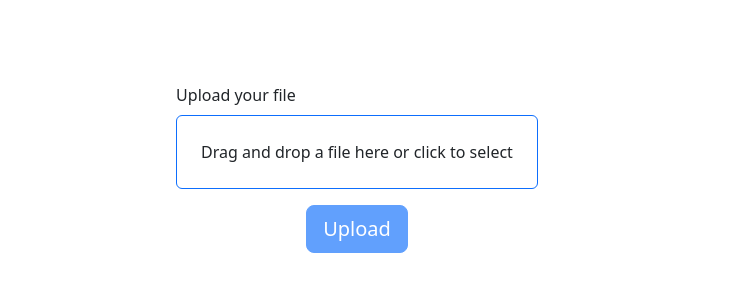
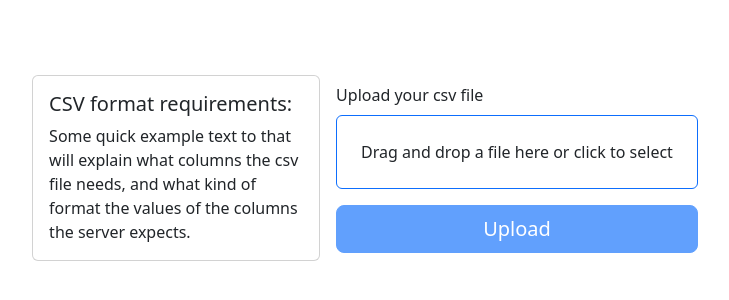
Before and after one commit to reecemelnick/COMP3800-Group20, a website: page src/public/html/upload.html in a window 1280 px wide. Shown: the part 232-532 px from the top of the page, without its empty margins (283-1012 px from the left). Drawn offline with nearby package versions, Linux system fonts and the light colour scheme.

Commit message:
Add csv file format requirement placeholder

```diff
--- a/src/public/html/upload.html
+++ b/src/public/html/upload.html
@@ -12,16 +12,26 @@
 
 <body>
     <div id="nav-placeholder"></div>
-
-    <div class="d-flex justify-content-center align-items-center flex-column" style="height: 100vh;">
-        <div class="mb-3">
-            <label for="formFile" class="form-label">Upload your file</label>
-            <div id="file-drop" class="border border-primary rounded p-4 text-center" style="user-select: none;">
-                Drag and drop a file here or click to select
+    <div class="d-flex justify-content-center align-items-center" style="height: 100vh;">
+        <div class="card m-3" style="width: 18rem;">
+            <div class="card-body">
+                <h5 class="card-title">CSV format requirements:</h5>
+                <p class="card-text">Some quick example text to that will explain what columns the csv file needs, and
+                    what kind of
+                    format the values of the columns the server expects.
+                </p>
             </div>
-            <input type="file" id="formFile" name="file" class="d-none" accept=".csv" />
         </div>
-        <button type="button" id='submit-btn' class="btn btn-lg btn-primary" disabled>Upload</button>
+        <div class="d-flex flex-column">
+            <div class="mb-3">
+                <label for="formFile" class="form-label">Upload your csv file</label>
+                <div id="file-drop" class="border border-primary rounded p-4 text-center" style="user-select: none;">
+                    Drag and drop a file here or click to select
+                </div>
+                <input type="file" id="formFile" name="file" class="d-none" accept=".csv" />
+            </div>
+            <button type="button" id='submit-btn' class="btn btn-lg btn-primary" disabled>Upload</button>
+        </div>
     </div>
     <div class="overlay d-none" id="loading-overlay">
         <div class="overlay__inner">
```
